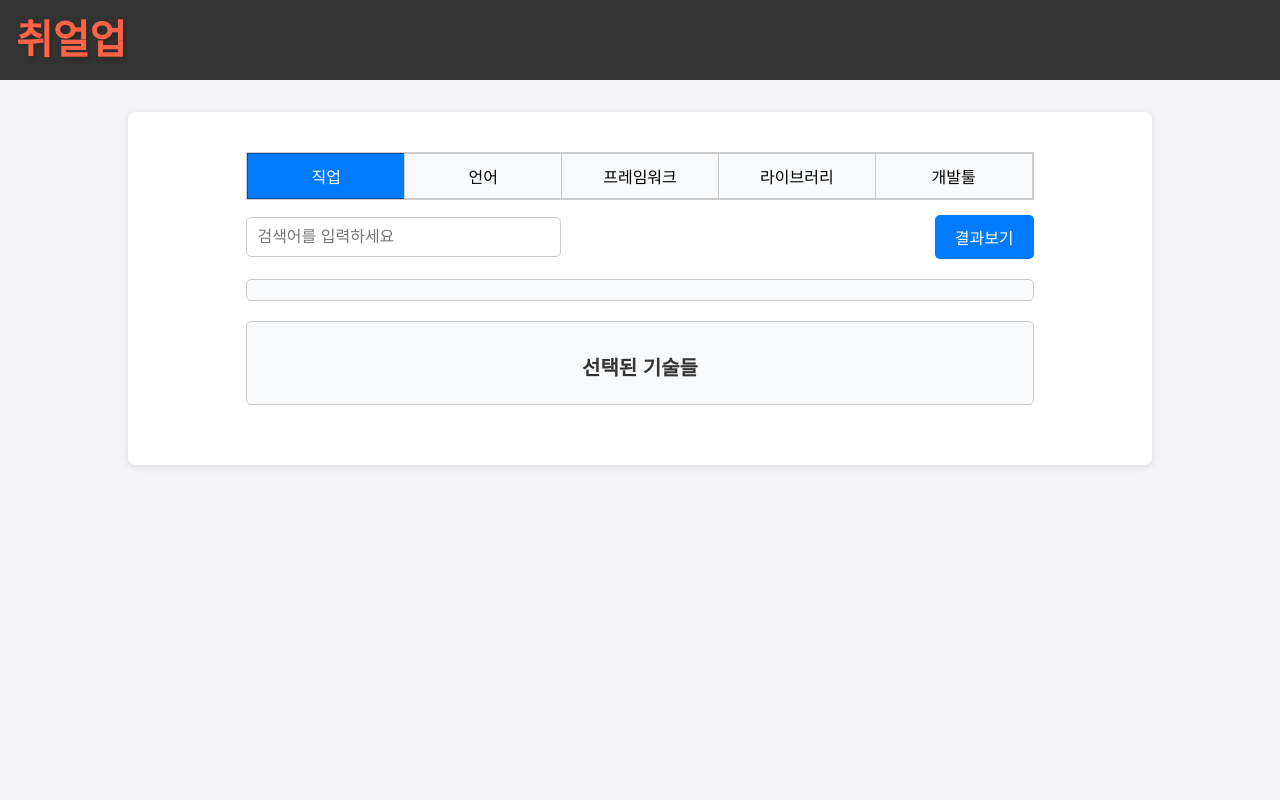
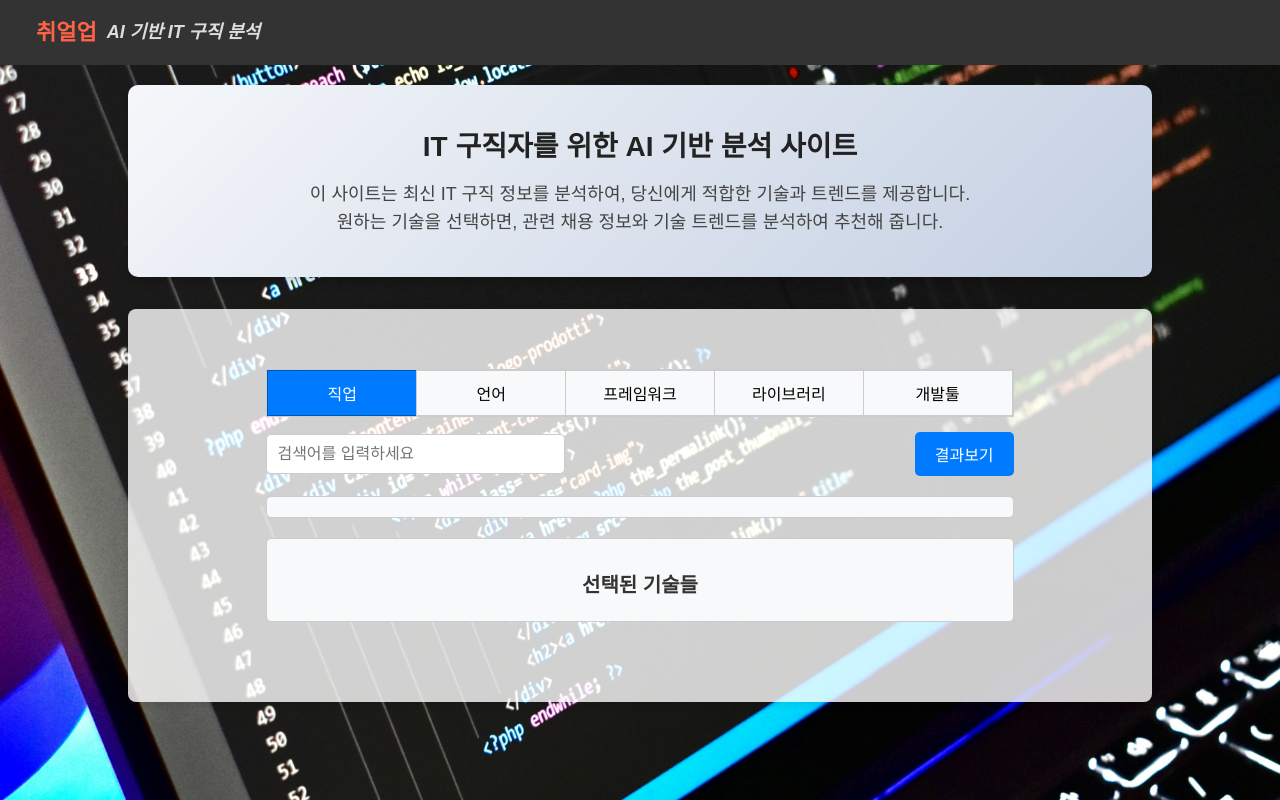
Before and after one commit to asite444/CheerUpProject, a FastAPI app: page / in a window 1280 px wide. Run offline with FastAPI, Linux system fonts and the light colour scheme; data that the repository does not hold is empty; some libraries are stand-ins or nearby versions.

Commit message:
0209 주말커밋 css

```diff
--- a/app/static/css/container.css
+++ b/app/static/css/container.css
@@ -3,7 +3,7 @@
     width: 80%;
     margin: 2rem auto;
     padding: 1rem;
-    background-color: #fff;
+    background: rgba(255, 255, 255, 0.8);
     box-shadow: 0 2px 8px rgba(0, 0, 0, 0.1);
     border-radius: 8px;
     display: flex;
@@ -14,6 +14,8 @@
     gap: 20px;
 }
 
+
+
 /* Main container styling */
 .toggle-boxes-top .main-container {
     display: flex;
@@ -22,6 +24,8 @@
     justify-content: center;
     margin: 20px auto;
     width: 80%;
+    padding: 20px;
+
 }
 
 /* Category buttons styling */
--- /dev/null
+++ b/app/static/css/main.css
@@ -0,0 +1,53 @@
+body {
+    background-image: url('../image/backgroundimg2.jpg'); /* 배경 이미지 설정 */
+    background-size: cover; /* 화면 전체를 덮도록 설정 */
+    background-position: center; /* 중앙 정렬 */
+    background-repeat: no-repeat; /* 반복 없음 */
+    background-attachment: fixed; /* 스크롤해도 배경 고정 */
+    font-family: Arial, sans-serif;
+    line-height: 1.6;
+    background-color: #f4f4f9;
+}
+
+/* Swal.fire 경고창 배경 확대 문제 해결 */
+body.swal2-shown {
+    overflow: hidden !important; /* 배경 확대 방지 */
+    padding-right: 0 !important; /* 스크롤 제거 시 너비 변경 방지 */
+}
+.site-intro {
+    text-align: center;
+    padding: 40px 20px;
+    background: linear-gradient(135deg, #f5f7fa, #c3cfe2); /* 부드러운 블루-그레이 계열 */
+    color: #333;
+    border-radius: 10px;
+    margin: 20px auto;
+    width: 80%;
+    box-shadow: 0 4px 10px rgba(0, 0, 0, 0.2);
+    animation: fadeInDown 1s ease-in-out;
+}
+
+.site-intro h1 {
+    font-size: 28px;
+    font-weight: bold;
+    margin-bottom: 10px;
+    color: #222; /* 보다 어두운 색상으로 변경 */
+}
+
+.site-intro p {
+    font-size: 18px;
+    line-height: 1.6;
+    color: #444;
+}
+
+
+/* 페이드인 효과 */
+@keyframes fadeInDown {
+    from {
+        opacity: 0;
+        transform: translateY(-20px);
+    }
+    to {
+        opacity: 1;
+        transform: translateY(0);
+    }
+}
--- a/app/static/css/topmenu.css
+++ b/app/static/css/topmenu.css
@@ -5,23 +5,25 @@
     box-sizing: border-box;
 }
 
-body {
-    font-family: Arial, sans-serif;
-    line-height: 1.6;
-    background-color: #f4f4f9;
+html {
+    overflow-y: scroll; /* 항상 스크롤바가 존재하도록 설정 */
 }
 
 /* Navbar 스타일 */
 .navbar {
     display: flex;
-    justify-content: space-between;
+    justify-content: flex-start; /* 왼쪽 정렬 */
     align-items: center;
     background-color: #333;
     color: #fff;
-    padding: 0.5rem 1rem;
+    padding: 0.3rem 1rem; /* 높이를 더 짧게 조정 */
     position: sticky;
     top: 0;
+    left: 0;
+    right: 0;
     z-index: 1000;
+    width: 100%;
+    box-shadow: none; /* 테두리 효과 제거 */
 }
 
 .logo {
@@ -29,44 +31,67 @@ body {
     font-weight: bold;
 }
 
-.nav-menu {
-    list-style: none;
+/* 상단 제목 스타일 */
+.topmenu-title {
+    font-size: 20px;
+    font-weight: bold;
+    text-align: left;
+    padding: 10px 20px; /* 높이를 더 줄임 */
+    width: 100%;
+    background: linear-gradient(135deg, #333, #333);
+    animation: fadeIn 1s ease-in-out;
     display: flex;
-    gap: 1.5rem;
+    flex-direction: row; /* 한 줄에 정렬 */
+    align-items: center;
+    gap: 10px;
 }
 
-.nav-menu li a {
-    color: #fff;
-    text-decoration: none;
-    font-size: 1rem;
-    transition: color 0.3s ease;
+.topmenu-title .highlight {
+    color: #ff6347; /* 주황색 */
+    font-size: 22px;
+    font-weight: bold;
+    transition: transform 0.3s ease-in-out;
+    cursor: pointer;
 }
 
-.nav-menu li a:hover {
-    color: #ff6347;
+.topmenu-title .highlight:hover {
+    transform: scale(1.1);
+    text-shadow: 2px 2px 5px rgba(255, 99, 71, 0.5);
+}
+
+.topmenu-title .subtitle {
+    font-size: 18px;
+    color: #ddd;
+    font-style: italic;
+    margin-top: 0;
+}
+
+
+/* 페이드인 효과 */
+@keyframes fadeIn {
+    from {
+        opacity: 0;
+        transform: translateY(-10px);
+    }
+    to {
+        opacity: 1;
+        transform: translateY(0);
+    }
 }
 
 /* 반응형 설정 */
 @media (max-width: 768px) {
-    .nav-menu {
+    .topmenu-title {
+        padding: 8px;
         flex-direction: column;
-        display: none;
-        background-color: #333;
-        position: absolute;
-        top: 100%;
-        right: 0;
-        width: 100%;
+        align-items: flex-start;
     }
 
-    .nav-menu.active {
-        display: flex;
+    .topmenu-title .highlight {
+        font-size: 20px;
     }
 
-    .navbar {
-        flex-direction: column;
-    }
-
-    .logo {
-        margin-bottom: 1rem;
+    .topmenu-title .subtitle {
+        font-size: 16px;
     }
 }
--- a/app/templates/main.html
+++ b/app/templates/main.html
@@ -12,6 +12,7 @@
      <link rel="stylesheet" href="..\static\css\container.css">
      <link rel="stylesheet" href="..\static\css\sticky_note.css">
      <link rel="stylesheet" href="..\static\css\table.css">
+     <link rel="stylesheet" href="..\static\css\main.css">
      <link rel="stylesheet" href="..\static\css\analysis-result.css">
     <!--  jquery 사용하기 -->
     <script src="https://code.jquery.com/jquery-3.6.0.min.js"></script>
@@ -423,8 +424,10 @@ function handleMouseUp(event) {
 <body>
     <header>
         <nav class="navbar">
-            <div class="logo">취얼업</div>
-
+            <div class="topmenu-title">
+                <span class="highlight">취얼업</span>
+                <span class="subtitle">AI 기반 IT 구직 분석</span>
+            </div>
         </nav>
     </header>
 <div>
@@ -433,6 +436,12 @@ function handleMouseUp(event) {
         <!-- 사용자가 구글 트렌드를 검색하면 나타날 화면면 -->
         <div id="sticky-note"></div>
         <div class="">
+
+            <section class="site-intro">
+                <h1>IT 구직자를 위한 AI 기반 분석 사이트</h1>
+                <p>이 사이트는 최신 IT 구직 정보를 분석하여, 당신에게 적합한 기술과 트렌드를 제공합니다.</p>
+                <p>원하는 기술을 선택하면, 관련 채용 정보와 기술 트렌드를 분석하여 추천해 줍니다.</p>
+            </section>
 
             <section class="toggle-boxes-top">
                 <div class="main-container">
```
Also changed, not shown: app/static/image/backgroundimg1.jpg (added), app/static/image/backgroundimg2.jpg (added).
